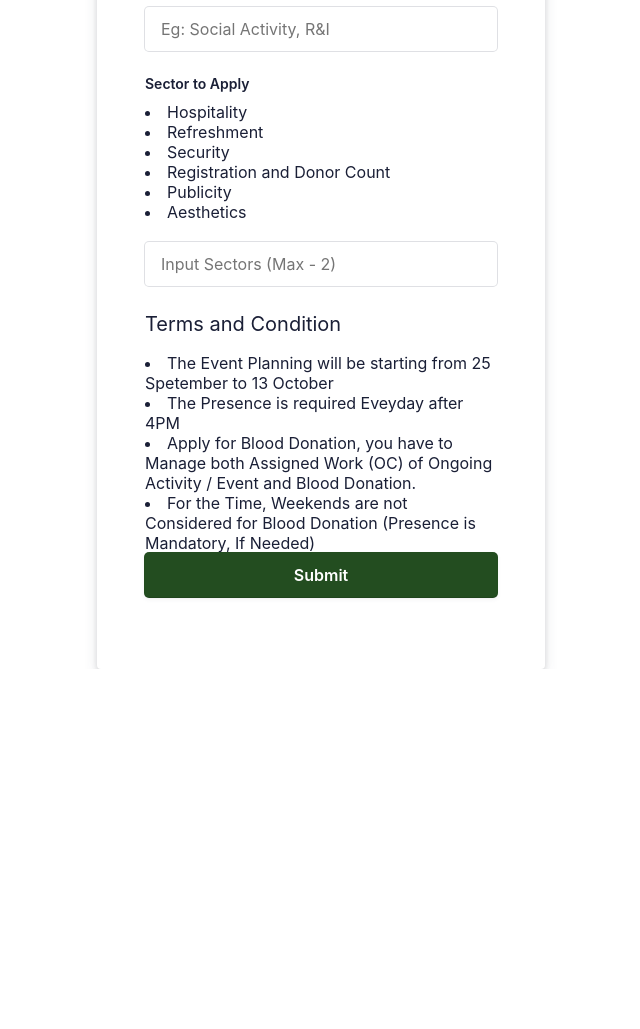
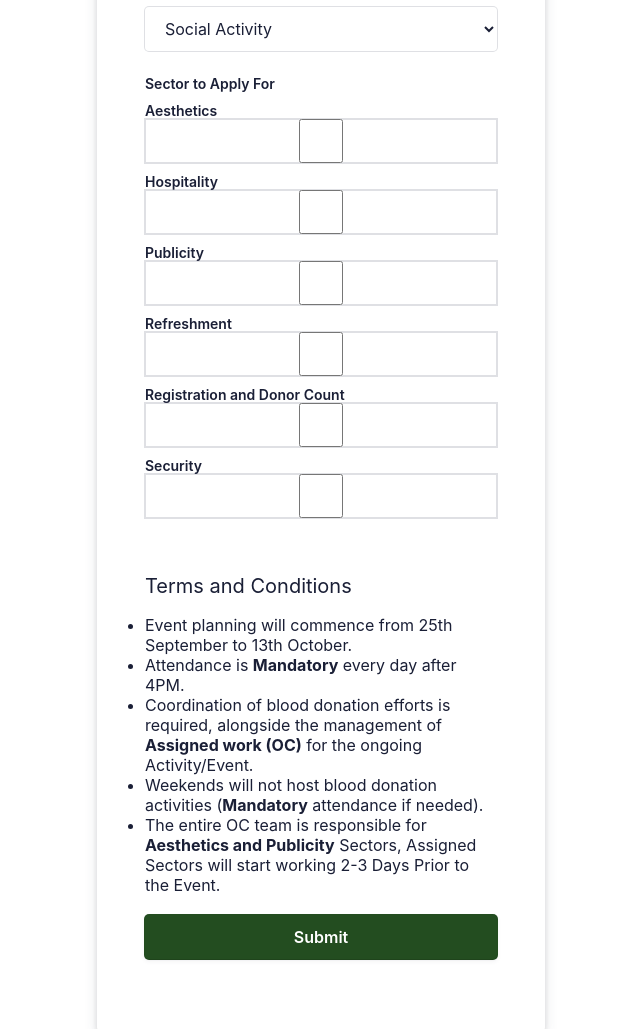
Before and after one commit to 21Sandesh/SWDBloodDonation23, a plain HTML site: page index.html in a window 1280 px wide. Shown: the part 689-1718 px from the top of the page, without its empty margins (319-959 px from the left). Before the commit the page ends 1358 px from the top, so only its background shows below. Drawn offline with Linux system fonts and the light colour scheme.

Commit message:
Update index.html

```diff
--- a/index.html
+++ b/index.html
@@ -49,7 +49,8 @@
             </div>
             <div class="box-root padding-top--24 flex-flex flex-direction--column" style="flex-grow: 1; z-index: 9;">
                 <div class="box-root padding-top--48 padding-bottom--24 flex-flex flex-justifyContent--center">
-                    <h1><a href="http://blog.stackfindover.com/" rel="dofollow">Social Welfare and Development Committe</a>
+                    <h1><a href="http://blog.stackfindover.com/" rel="dofollow">Social Welfare and Development
+                            Committe</a>
                     </h1>
                 </div>
                 <div class="box-root padding-bottom--24 flex-flex flex-justifyContent--center">
@@ -73,7 +74,8 @@
                                 </div>
                                 <div class="field padding-bottom--24">
                                     <label for="contact">Contact</label>
-                                    <input type="contact" name="entry.1835968737" placeholder="Contact No. (WhatsApp)" />
+                                    <input type="contact" name="entry.1835968737"
+                                        placeholder="Contact No. (WhatsApp)" />
                                 </div>
                                 <div class="field padding-bottom--24">
                                     <label for="email">Email</label>
@@ -81,25 +83,68 @@
                                 </div>
                                 <div class="field padding-bottom--24">
                                     <label for="coorddomain">Coordinator Domain</label>
-                                    <input type="coorddomain" name="entry.1502752086" placeholder="Eg: Social Activity, R&I" />
+                                    <select name="entry.1502752086" type="coorddomain"
+                                        placeholder="Eg: Social Activity, R&I">
+                                        <option value="Social Activity">Social Activity</option>
+                                        <option value="Animal Rescue">Animal Rescue</option>
+                                        <option value="Content">Content</option>
+                                        <option value="Database">Database</option>
+                                        <option value="Finance">Finance</option>
+                                        <option value="Media Acquisition and Creatives">Media Acquisition and Creatives
+                                        </option>
+                                        <option value="Multimedia">Multimedia</option>
+                                        <option value="Outreach">Outreach</option>
+                                        <option value="Research & Innovation">Research & Innovation</option>
+                                        <option value="Scholarship">Scholarship</option>
+                                        <option value="Venue & Resource">Venue & Resource</option>
+                                        <option value="Website">Website</option>
+                                    </select>
                                 </div>
                                 <div class="field padding-bottom--24">
-                                    <label for="applyfor">Sector to Apply</label>
-                                    <li>Hospitality</li>
-                                    <li>Refreshment</li>
-                                    <li>Security</li>
-                                    <li>Registration and Donor Count</li>
-                                    <li>Publicity</li>
-                                    <li>Aesthetics</li>
+                                    <label for="applyfor">Sector to Apply For</label>
+                                    <label class="container">Aesthetics
+                                        <input type="checkbox" name="entry.296905780" value="Aesthetics">
+                                        <span class="checkmark"></span>
+                                    </label>
+                                    <label class="container">Hospitality
+                                        <input type="checkbox" name="entry.296905780" value="Hospitality">
+                                        <span class="checkmark"></span>
+                                    </label>
+                                    <label class="container">Publicity
+                                        <input type="checkbox" name="entry.296905780" value="Publicity">
+                                        <span class="checkmark"></span>
+                                    </label>
+                                    <label class="container">Refreshment
+                                        <input type="checkbox" name="entry.296905780" value="Refreshment">
+                                        <span class="checkmark"></span>
+                                    </label>
+                                    <label class="container">Registration and Donor Count
+                                        <input type="checkbox" name="entry.296905780" value="Registration and Donor Count">
+                                        <span class="checkmark"></span>
+                                    </label>
+                                    <label class="container">Security
+                                        <input type="checkbox" name="entry.296905780" value="Security">
+                                        <span class="checkmark"></span>
+                                    </label>
+
                                     <br>
-                                    <input type="applyfor" name="entry.296905780" placeholder="Input Sectors (Max - 2)" />
                                 </div>
-                                <span class="padding-bottom--15">Terms and Condition</span>
+                                <span class="padding-bottom--15">Terms and Conditions</span>
                                 <div>
-                                    <li>The Event Planning will be starting from 25 Spetember to 13 October</li>
-                                    <li>The Presence is required Eveyday after 4PM</li>
-                                    <li>Apply for Blood Donation, you have to Manage both Assigned Work (OC) of Ongoing Activity / Event and Blood Donation.</li>
-                                    <li>For the Time, Weekends are not Considered for Blood Donation (Presence is Mandatory, If Needed)</li>
+                                    <ul>
+                                        <li>Event planning will commence from 25th September to 13th October.</li>
+                                        <li>Attendance is <strong>Mandatory</strong> every day after 4PM.</li>
+                                        <li>Coordination of blood donation efforts is required, alongside the management
+                                            of <strong>Assigned work (OC)</strong> for the ongoing Activity/Event.</li>
+                                        <li>Weekends will not host blood donation activities (<strong>Mandatory</strong>
+                                            attendance if needed).</li>
+                                        <li>The entire OC team is responsible for <strong>Aesthetics and
+                                                Publicity</strong> Sectors, Assigned Sectors will start working 2-3 Days
+                                            Prior to the Event. </li>
+                                    </ul>
+                                </div>
+                                <div>
+                                    <br>
                                 </div>
 
                                 <div class="field padding-bottom--24">
```
